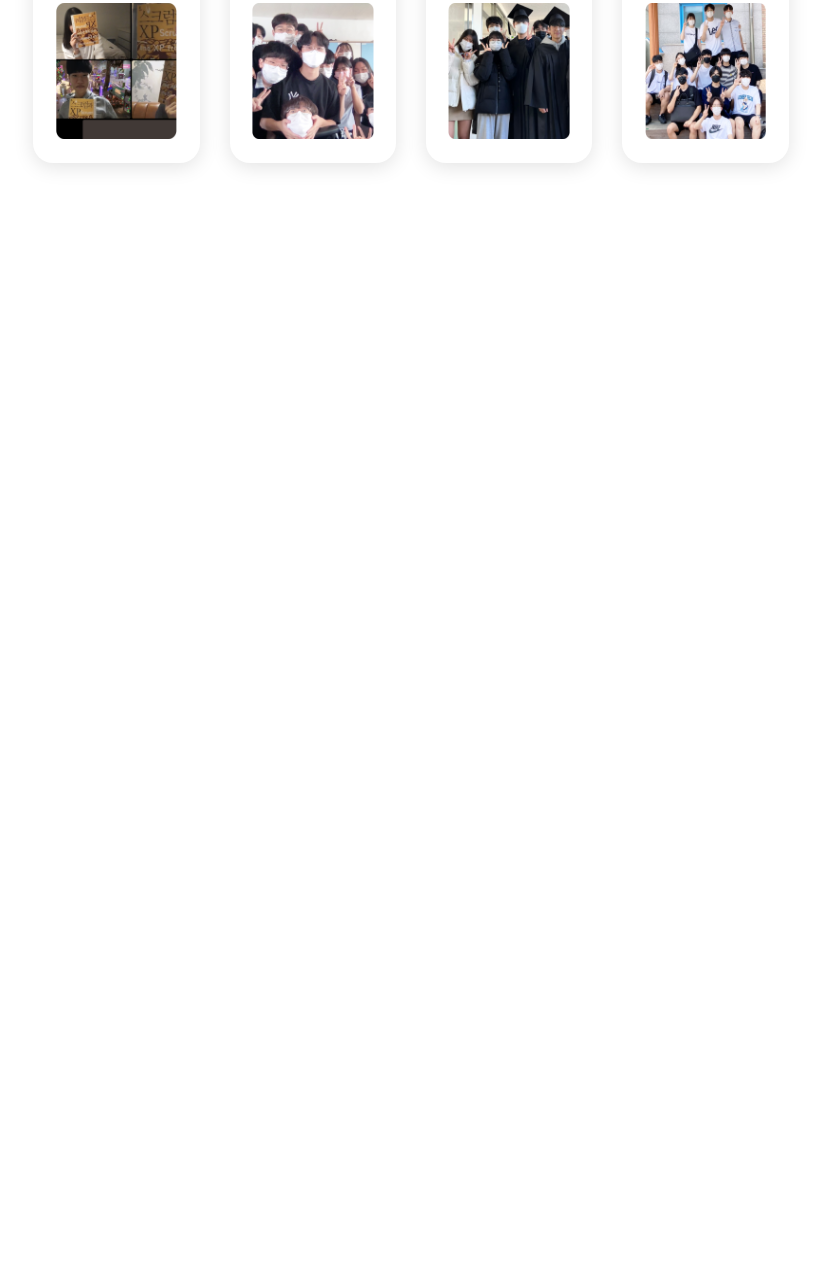
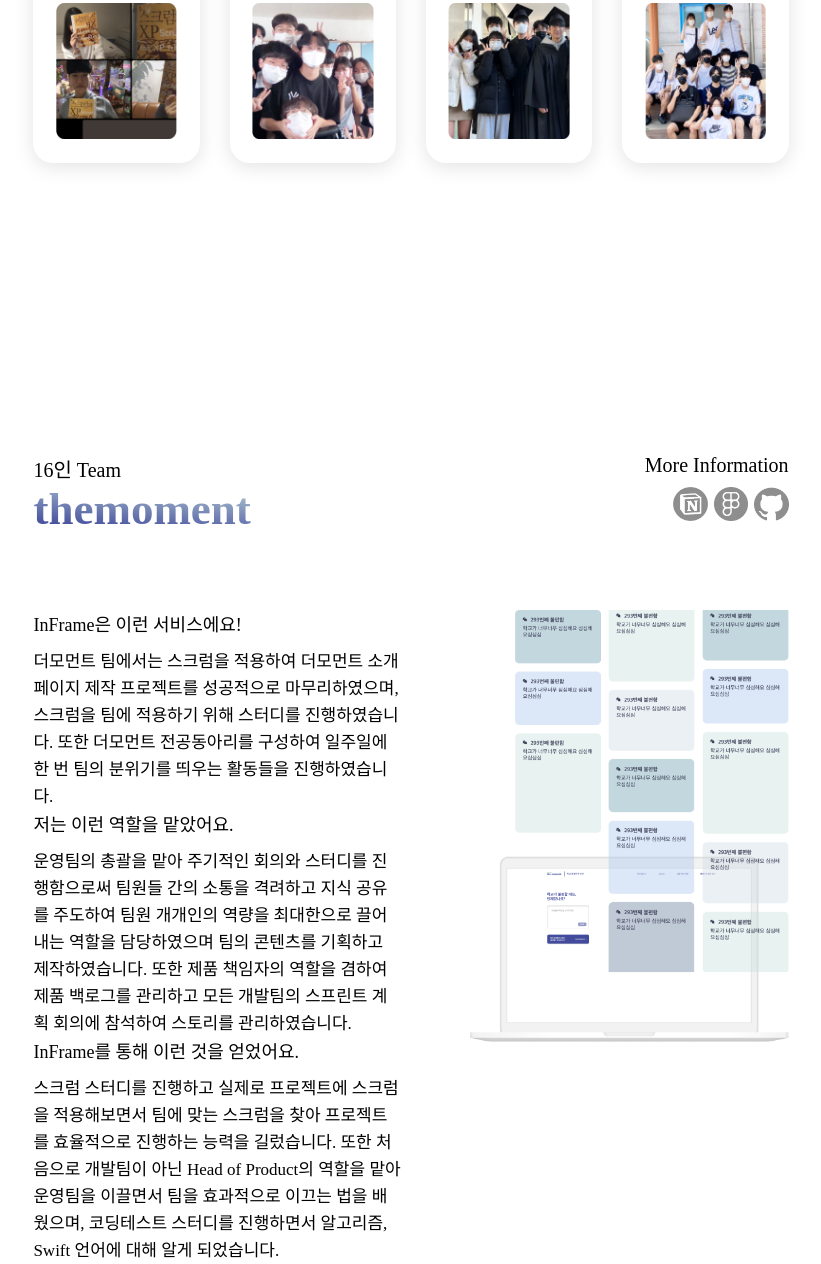
Before and after one commit to Y00ujin/Youjin.github.io, a plain HTML site: page index.html in a window 1280 px wide. Shown: the part 8446-9710 px from the top of the page, without its empty margins (229-1050 px from the left). Before the commit the page ends 8800 px from the top, so only its background shows below. Drawn offline with Linux system fonts and the light colour scheme.

Commit message:
[ADD] themoment Team add

```diff
--- a/index.html
+++ b/index.html
@@ -483,5 +483,51 @@
             </div>
         </div>
     </div>
+
+    <!-- TheMomentTeamProjectPage -->
+
+    <div id="EZYProjectPage">
+        <div id="EZYProjectComponent">
+            <div id="EZYProjectTopBox">
+                <div id="EZYProjectTopInfoBox">
+                    <div id="EZYProjectTopInfoTextBox">
+                        <div id="EZYProjectPeople">16인 Team</div>
+                        <div id="TheMomentProjectName">themoment</div>
+                    </div>
+                    <div id="EZYProjectTopInfoLinkBox">
+                        <div id="EZYProjectPeople">More Information</div>
+                        <div id="EZYProjectLinkBox">
+                            <div id="EZYProjectNotionLink"><img id="EZYProjectNotionLink" src="img/Youjin_ProjectNotion.png"></div>
+                            <div id="EZYProjectNotionLink"><img id="EZYProjectNotionLink" src="img/Youjin_ProjectFigmaImg.png"></div>
+                            <div id="EZYProjectNotionLink"><img id="EZYProjectNotionLink" src="img/Youjin_ProjectGithubImg.png"></div>
+                        </div>
+                    </div>
+                </div>
+            </div>
+            <div id="EZYProjectBottomBox">
+                <div id="ThemomentProjectContentsBox">
+                    <div>
+                        <p id="EZYProjectContentTitle">InFrame은 이런 서비스에요!</p>
+                        <p id="EZYProjectContentSubTitle">더모먼트 팀에서는 스크럼을 적용하여 더모먼트 소개 페이지 제작 프로젝트를 성공적으로 마무리하였으며, 스크럼을 팀에 적용하기 위해 스터디를 진행하였습니다. 또한 더모먼트 전공동아리를 구성하여 일주일에 한 번 팀의 분위기를 띄우는 활동들을 진행하였습니다.</p>
+                    </div>
+                    <div>
+                        <div>
+                            <p id="EZYProjectContentTitle">저는 이런 역할을 맡았어요.</p>
+                            <p id="EZYProjectContentSubTitle">운영팀의 총괄을 맡아 주기적인 회의와 스터디를 진행함으로써 팀원들 간의 소통을 격려하고 지식 공유를 주도하여 팀원 개개인의 역량을 최대한으로 끌어내는 역할을 담당하였으며 팀의 콘텐츠를 기획하고 제작하였습니다. 또한 제품 책임자의 역할을 겸하여 제품 백로그를 관리하고 모든 개발팀의 스프린트 계획 회의에 참석하여 스토리를 관리하였습니다.</p>
+                        </div>
+                     </div>
+                    <div>
+                        <div>
+                            <p id="EZYProjectContentTitle">InFrame를 통해 이런 것을 얻었어요.</p>
+                            <p id="EZYProjectContentSubTitle">스크럼 스터디를 진행하고 실제로 프로젝트에 스크럼을 적용해보면서 팀에 맞는 스크럼을 찾아 프로젝트를 효율적으로 진행하는 능력을 길렀습니다. 또한 처음으로 개발팀이 아닌 Head of Product의 역할을 맡아 운영팀을 이끌면서 팀을 효과적으로 이끄는 법을 배웠으며, 코딩테스트 스터디를 진행하면서 알고리즘, Swift 언어에 대해 알게 되었습니다.</p>
+                        </div>
+                    </div>
+                </div>
+                <div id="ThemomentProjectAppImgBox">
+                    <img id="ThemomentProjectAppImgBox" src="img/Youjin_themomentTeamProjectImg.png">
+                </div>
+            </div>
+        </div>
+    </div>
 </body>
 </html>
--- a/style.css
+++ b/style.css
@@ -713,3 +713,27 @@ h5.IntroducePageInfoMoreText{
     font-weight: lighter;
     margin-left: 10px;
 }
+
+/* themoment */
+
+#TheMomentProjectName{
+    width: 50vw;
+    font-size: 45px;
+    font-weight: bold;
+    background: linear-gradient(to right top, #434C9C 10%, #C4DFDB 70%);
+    -webkit-background-clip: text;
+    -webkit-text-fill-color: transparent;
+}
+
+#ThemomentProjectAppImgBox{
+    width: 24.9vw;
+    height: 54vh;
+}
+
+#ThemomentProjectContentsBox{
+    display: flex;
+    flex-direction: column;
+    justify-content: space-between;
+    width: 28.7vw;
+    height: 55.5vh;
+}
```
Also changed, not shown: img/Youjin_themomentTeamProjectImg.png (added).
